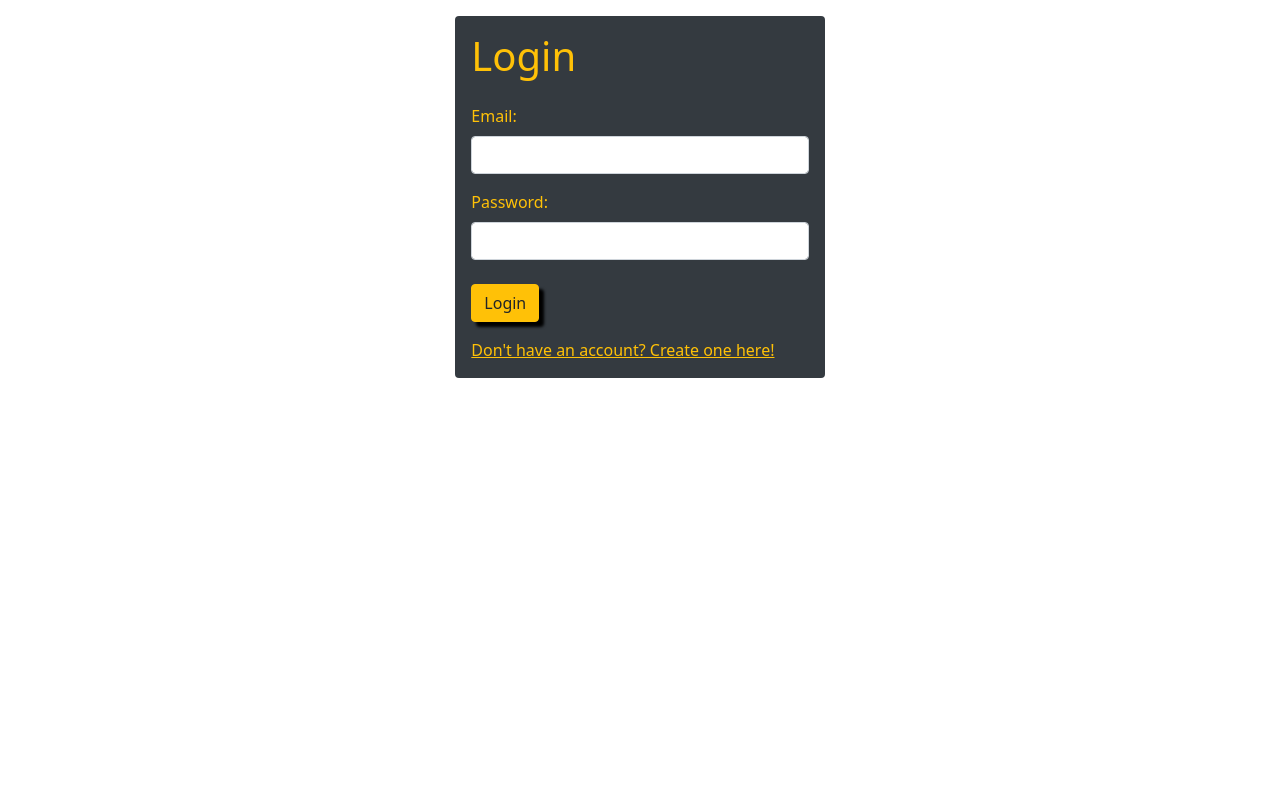
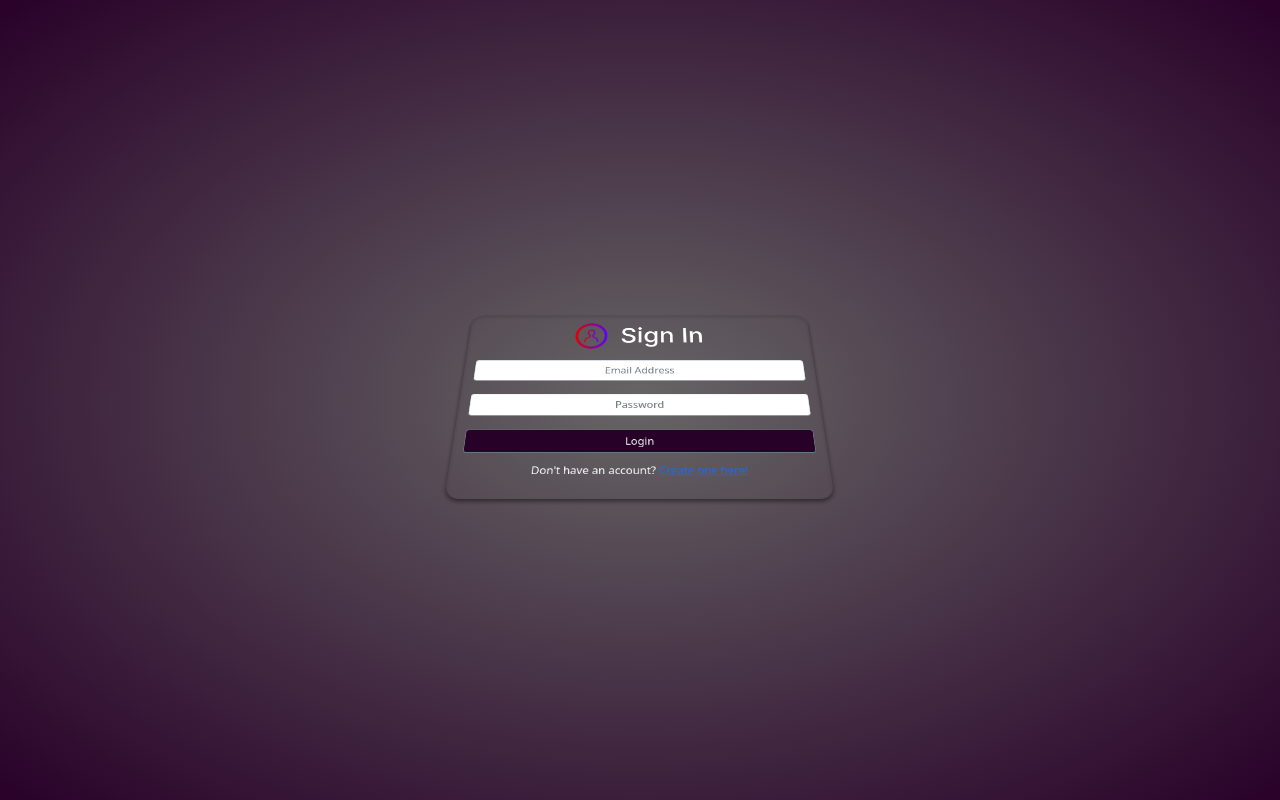
Before and after one commit to btschu/trip_buddy, a Flask app: page / in a window 1280 px wide. Run offline with Flask 2, Linux system fonts and the light colour scheme; some libraries are stand-ins or nearby versions.

Commit message:
css changes to login_reg

```diff
--- a/flask_app/controllers/users.py
+++ b/flask_app/controllers/users.py
@@ -19,7 +19,7 @@ def user_login():
         flash("Invalid Email/Password","login")
         return redirect("/")
     if not bcrypt.check_password_hash(user.password,request.form['password']):
-        flash("Invalid Email/Password","login")
+        flash("Invalid Password","login")
         return redirect("/")
     session['user_id'] = user.id
     session['email'] = user.email
@@ -43,6 +43,9 @@ def register():
     }
     id = User.save(data)
     session['user_id'] = id
+    session['email'] = request.form['email']
+    session['first_name'] = request.form['first_name']
+    session['last_name'] = request.form['last_name']
     return redirect('/dashboard')
 
 @app.route('/logout')
--- /dev/null
+++ b/flask_app/static/css/login_reg.css
@@ -0,0 +1,48 @@
+.btn {
+    /* box-shadow: 5px 5px 3px 0px black; */
+    border-color: rgb(39, 1, 39);
+    color: #fff;
+    box-shadow: 0 0 40px 40px rgb(39, 1, 39) inset, 0 0 0 0 rgb(39, 1, 39);
+    transition: all 150ms ease-in-out;
+    width: 100%;
+}
+.btn:hover {
+    box-shadow: 0 0 10px 0 rgb(39, 1, 39) inset, 0 0 10px 4px rgb(39, 1, 39);
+}
+
+#login_reg_form {
+    transform:
+    perspective(750px)
+    translate3d(0px, 0px, -250px)
+    rotateX(33deg)
+    scale(0.9, 0.9);
+    border-radius: 20px;
+    /* border: 5px solid #e6e6e6; */
+    box-shadow: inset 0 3px 6px rgba(0,0,0,0.16), 0 4px 6px rgba(0,0,0,0.45);
+    transition: 0.4s ease-in-out transform;
+}
+
+#login_reg_form:hover {
+    transform: translate3d(0px, 0px, -250px);
+}
+
+img {
+    height: 50px;
+    padding-right: 10px;
+}
+
+p {
+    color: white;
+}
+
+h1 {
+    color: white;
+    padding-left: 10px;
+    font-family: -apple-system, BlinkMacSystemFont, 'Segoe UI', Roboto, Oxygen, Ubuntu, Cantarell, 'Open Sans', 'Helvetica Neue', sans-serif;
+}
+
+body {
+    /* background: linear-gradient(blue, rgb(26, 24, 24)) !important; */
+    height: 100vh !important;
+    background: radial-gradient(rgb(102, 101, 101), rgb(41, 1, 41)) !important;
+}
--- a/flask_app/static/style.css
+++ b/flask_app/static/css/style.css
@@ -1,7 +1,3 @@
 .btn {
     box-shadow: 5px 5px 3px 0px black;;
 }
-
-/* .border-bottom {
-    width: ;
-} */
--- a/flask_app/templates/create_trip.html
+++ b/flask_app/templates/create_trip.html
@@ -5,8 +5,7 @@
     <meta name="viewport" content="width=device-width, initial-scale=1.0">
     <title>Create Trip</title>
     <link rel="stylesheet" type="text/css" href="{{ url_for('static', filename='style.css') }}">
-    <link rel="stylesheet" href="https://stackpath.bootstrapcdn.com/bootstrap/5.0.0-alpha1/css/bootstrap.min.css" integrity="sha384-r4NyP46KrjDleawBgD5tp8Y7UzmLA05oM1iAEQ17CSuDqnUK2+k9luXQOfXJCJ4I" crossorigin="anonymous">
-    <script src="https://cdn.jsdelivr.net/npm/popper.js@1.16.0/dist/umd/popper.min.js" integrity="sha384-Q6E9RHvbIyZFJoft+2mJbHaEWldlvI9IOYy5n3zV9zzTtmI3UksdQRVvoxMfooAo" crossorigin="anonymous"></script>
+    <link href="https://cdn.jsdelivr.net/npm/bootstrap@5.1.3/dist/css/bootstrap.min.css" rel="stylesheet" integrity="sha384-1BmE4kWBq78iYhFldvKuhfTAU6auU8tT94WrHftjDbrCEXSU1oBoqyl2QvZ6jIW3" crossorigin="anonymous">    <script src="https://cdn.jsdelivr.net/npm/popper.js@1.16.0/dist/umd/popper.min.js" integrity="sha384-Q6E9RHvbIyZFJoft+2mJbHaEWldlvI9IOYy5n3zV9zzTtmI3UksdQRVvoxMfooAo" crossorigin="anonymous"></script>
     <script src="https://stackpath.bootstrapcdn.com/bootstrap/5.0.0-alpha1/js/bootstrap.min.js" integrity="sha384-oesi62hOLfzrys4LxRF63OJCXdXDipiYWBnvTl9Y9/TRlw5xlKIEHpNyvvDShgf/" crossorigin="anonymous"></script>
 </head>
 <body>
--- a/flask_app/templates/dashboard.html
+++ b/flask_app/templates/dashboard.html
@@ -5,8 +5,7 @@
     <meta name="viewport" content="width=device-width, initial-scale=1.0">
     <title>Trip Buddy Dashboard</title>
     <link rel="stylesheet" type="text/css" href="{{ url_for('static', filename='style.css') }}">
-    <link rel="stylesheet" href="https://stackpath.bootstrapcdn.com/bootstrap/5.0.0-alpha1/css/bootstrap.min.css" integrity="sha384-r4NyP46KrjDleawBgD5tp8Y7UzmLA05oM1iAEQ17CSuDqnUK2+k9luXQOfXJCJ4I" crossorigin="anonymous">
-    <script src="https://cdn.jsdelivr.net/npm/popper.js@1.16.0/dist/umd/popper.min.js" integrity="sha384-Q6E9RHvbIyZFJoft+2mJbHaEWldlvI9IOYy5n3zV9zzTtmI3UksdQRVvoxMfooAo" crossorigin="anonymous"></script>
+    <link href="https://cdn.jsdelivr.net/npm/bootstrap@5.1.3/dist/css/bootstrap.min.css" rel="stylesheet" integrity="sha384-1BmE4kWBq78iYhFldvKuhfTAU6auU8tT94WrHftjDbrCEXSU1oBoqyl2QvZ6jIW3" crossorigin="anonymous">    <script src="https://cdn.jsdelivr.net/npm/popper.js@1.16.0/dist/umd/popper.min.js" integrity="sha384-Q6E9RHvbIyZFJoft+2mJbHaEWldlvI9IOYy5n3zV9zzTtmI3UksdQRVvoxMfooAo" crossorigin="anonymous"></script>
     <script src="https://stackpath.bootstrapcdn.com/bootstrap/5.0.0-alpha1/js/bootstrap.min.js" integrity="sha384-oesi62hOLfzrys4LxRF63OJCXdXDipiYWBnvTl9Y9/TRlw5xlKIEHpNyvvDShgf/" crossorigin="anonymous"></script>
 </head>
 <body>
--- a/flask_app/templates/edit_trip.html
+++ b/flask_app/templates/edit_trip.html
@@ -5,8 +5,7 @@
     <meta name="viewport" content="width=device-width, initial-scale=1.0">
     <title>Edit Trip</title>
     <link rel="stylesheet" type="text/css" href="{{ url_for('static', filename='style.css') }}">
-    <link rel="stylesheet" href="https://stackpath.bootstrapcdn.com/bootstrap/5.0.0-alpha1/css/bootstrap.min.css" integrity="sha384-r4NyP46KrjDleawBgD5tp8Y7UzmLA05oM1iAEQ17CSuDqnUK2+k9luXQOfXJCJ4I" crossorigin="anonymous">
-    <script src="https://cdn.jsdelivr.net/npm/popper.js@1.16.0/dist/umd/popper.min.js" integrity="sha384-Q6E9RHvbIyZFJoft+2mJbHaEWldlvI9IOYy5n3zV9zzTtmI3UksdQRVvoxMfooAo" crossorigin="anonymous"></script>
+    <link href="https://cdn.jsdelivr.net/npm/bootstrap@5.1.3/dist/css/bootstrap.min.css" rel="stylesheet" integrity="sha384-1BmE4kWBq78iYhFldvKuhfTAU6auU8tT94WrHftjDbrCEXSU1oBoqyl2QvZ6jIW3" crossorigin="anonymous">    <script src="https://cdn.jsdelivr.net/npm/popper.js@1.16.0/dist/umd/popper.min.js" integrity="sha384-Q6E9RHvbIyZFJoft+2mJbHaEWldlvI9IOYy5n3zV9zzTtmI3UksdQRVvoxMfooAo" crossorigin="anonymous"></script>
     <script src="https://stackpath.bootstrapcdn.com/bootstrap/5.0.0-alpha1/js/bootstrap.min.js" integrity="sha384-oesi62hOLfzrys4LxRF63OJCXdXDipiYWBnvTl9Y9/TRlw5xlKIEHpNyvvDShgf/" crossorigin="anonymous"></script>
 </head>
 <body>
--- a/flask_app/templates/login.html
+++ b/flask_app/templates/login.html
@@ -4,33 +4,33 @@
     <meta charset="UTF-8">
     <meta name="viewport" content="width=device-width, initial-scale=1.0">
     <title>Login</title>
-    <link rel="stylesheet" type="text/css" href="{{ url_for('static', filename='style.css') }}">
-    <link rel="stylesheet" href="https://stackpath.bootstrapcdn.com/bootstrap/5.0.0-alpha1/css/bootstrap.min.css" integrity="sha384-r4NyP46KrjDleawBgD5tp8Y7UzmLA05oM1iAEQ17CSuDqnUK2+k9luXQOfXJCJ4I" crossorigin="anonymous">
-    <script src="https://cdn.jsdelivr.net/npm/popper.js@1.16.0/dist/umd/popper.min.js" integrity="sha384-Q6E9RHvbIyZFJoft+2mJbHaEWldlvI9IOYy5n3zV9zzTtmI3UksdQRVvoxMfooAo" crossorigin="anonymous"></script>
+    <link rel="stylesheet" type="text/css" href="{{ url_for('static', filename='css/login_reg.css') }}">
+    <link href="https://cdn.jsdelivr.net/npm/bootstrap@5.1.3/dist/css/bootstrap.min.css" rel="stylesheet" integrity="sha384-1BmE4kWBq78iYhFldvKuhfTAU6auU8tT94WrHftjDbrCEXSU1oBoqyl2QvZ6jIW3" crossorigin="anonymous">    <script src="https://cdn.jsdelivr.net/npm/popper.js@1.16.0/dist/umd/popper.min.js" integrity="sha384-Q6E9RHvbIyZFJoft+2mJbHaEWldlvI9IOYy5n3zV9zzTtmI3UksdQRVvoxMfooAo" crossorigin="anonymous"></script>
     <script src="https://stackpath.bootstrapcdn.com/bootstrap/5.0.0-alpha1/js/bootstrap.min.js" integrity="sha384-oesi62hOLfzrys4LxRF63OJCXdXDipiYWBnvTl9Y9/TRlw5xlKIEHpNyvvDShgf/" crossorigin="anonymous"></script>
 </head>
 <body>
-    <div class="container d-flex justify-content-center mt-3">
-        <form class="bg-dark text-light p-3 rounded col-4" action="/login" method="post">
-            <div class="form-group text-left pb-3">
-                <h1 class="text-warning pb-3">Login</h1>
+    <div class="d-flex justify-content-center align-items-center text-center h-100">
+        <form id="login_reg_form" class="bg-transparent bg-opacity-25 p-3 col-5" action="/login" method="post">
+            <div class="form-group pb-3">
+                <div class="d-flex justify-content-center pb-3">
+                    <img class="" src="{{ url_for('static', filename='img/login_icon.png') }}">
+                    <h1 class="">Sign In</h1>
+                </div>
                 {% with messages = get_flashed_messages() %}
                     {% if messages %}
                         <div class="">
                             {% for message in messages %}
-                    <p class='text-center text-danger'><em>{{ message }}</em></p>
+                                <p class='text-danger'><em>{{ message }}</em></p>
                             {% endfor %}
                         </div>
                     {% endif %}
                 {% endwith %}
                 <input type="hidden" name="id">
-                <label for="email" class="form-label text-warning">Email:</label>
-                <input type="text" class="form-control" name="email" aria-describedby="helpId" placeholder="">
-                <label for="password" class="form-label text-warning mt-3">Password:</label>
-                <input type="password" class="form-control" name="password" aria-describedby="helpId" placeholder="">
-                <input type='submit' value='Login' class="btn btn-warning mt-4">
+                <input type="text" class="form-control mb-4 text-center" name="email" aria-describedby="helpId" placeholder="Email Address">
+                <input type="password" class="form-control text-center" name="password" aria-describedby="helpId" placeholder="Password">
+                <input type='submit' value='Login' class="btn btn-secondary mt-4">
             </div>
-            <a href="/registration" class="text-warning">Don't have an account? Create one here!</a>
+            <p>Don't have an account? <a href="/registration">Create one here!</a></p>
         </form>
     </div>
 </body>
--- a/flask_app/templates/view_trip.html
+++ b/flask_app/templates/view_trip.html
@@ -5,8 +5,7 @@
     <meta name="viewport" content="width=device-width, initial-scale=1.0">
     <title>View Trip</title>
     <link rel="stylesheet" type="text/css" href="{{ url_for('static', filename='style.css') }}">
-    <link rel="stylesheet" href="https://stackpath.bootstrapcdn.com/bootstrap/5.0.0-alpha1/css/bootstrap.min.css" integrity="sha384-r4NyP46KrjDleawBgD5tp8Y7UzmLA05oM1iAEQ17CSuDqnUK2+k9luXQOfXJCJ4I" crossorigin="anonymous">
-    <script src="https://cdn.jsdelivr.net/npm/popper.js@1.16.0/dist/umd/popper.min.js" integrity="sha384-Q6E9RHvbIyZFJoft+2mJbHaEWldlvI9IOYy5n3zV9zzTtmI3UksdQRVvoxMfooAo" crossorigin="anonymous"></script>
+    <link href="https://cdn.jsdelivr.net/npm/bootstrap@5.1.3/dist/css/bootstrap.min.css" rel="stylesheet" integrity="sha384-1BmE4kWBq78iYhFldvKuhfTAU6auU8tT94WrHftjDbrCEXSU1oBoqyl2QvZ6jIW3" crossorigin="anonymous">    <script src="https://cdn.jsdelivr.net/npm/popper.js@1.16.0/dist/umd/popper.min.js" integrity="sha384-Q6E9RHvbIyZFJoft+2mJbHaEWldlvI9IOYy5n3zV9zzTtmI3UksdQRVvoxMfooAo" crossorigin="anonymous"></script>
     <script src="https://stackpath.bootstrapcdn.com/bootstrap/5.0.0-alpha1/js/bootstrap.min.js" integrity="sha384-oesi62hOLfzrys4LxRF63OJCXdXDipiYWBnvTl9Y9/TRlw5xlKIEHpNyvvDShgf/" crossorigin="anonymous"></script>
 </head>
 <body>
```
Also changed, not shown: flask_app/models/user.py (+10 -10 lines), flask_app/templates/registration.html (+16 -19 lines), flask_app/static/img/email_logo.jpeg (added), flask_app/static/img/login_icon.png (added). Lines whose indentation alone changed are shown as unchanged.
